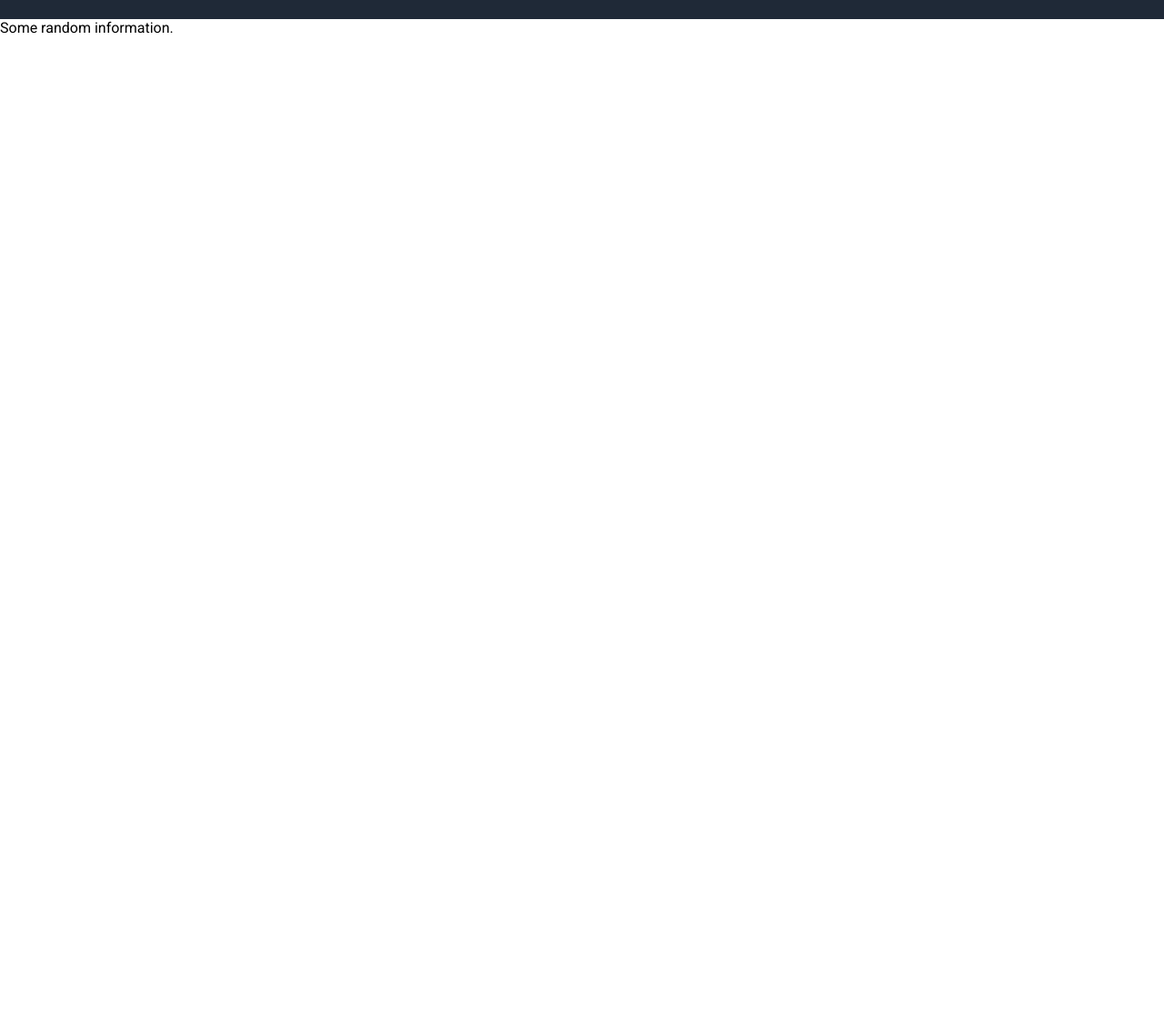
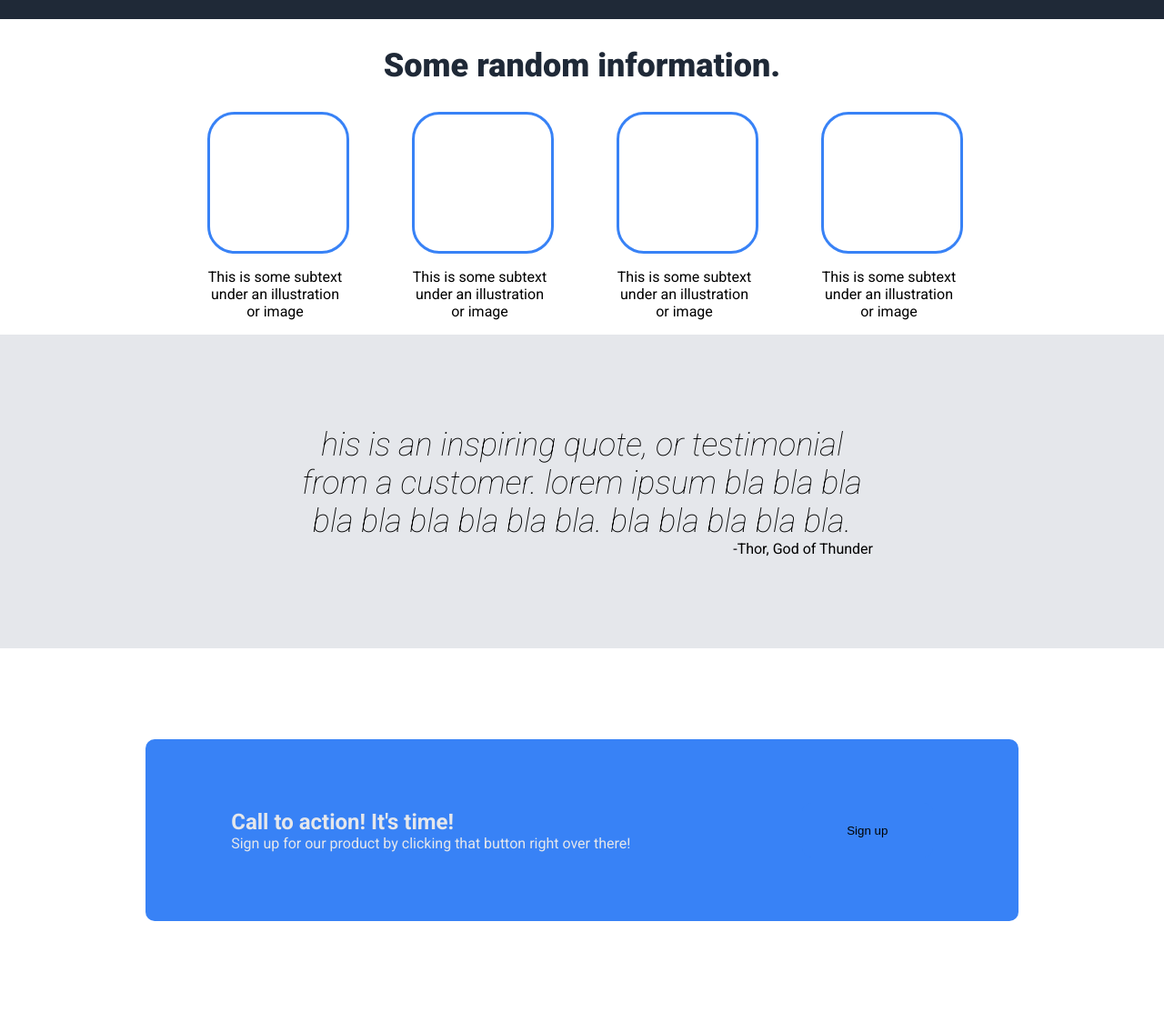
Before and after one commit to SeanMcTG/OdinLandingPage, a plain HTML site: page index.html in a window 1280 px wide. Shown: the part 500-1613 px from the top of the page at 91% size. Before the commit the page ends 800 px from the top, so only its background shows below. Drawn offline with Linux system fonts and the light colour scheme.

Commit message:
Added more CSS and last 2 sections of page

```diff
--- a/index.html
+++ b/index.html
@@ -8,7 +8,7 @@
     <link rel="stylesheet" href="style.css">
     <link rel="preconnect" href="https://fonts.googleapis.com">
     <link rel="preconnect" href="https://fonts.gstatic.com" crossorigin>
-    <link href="https://fonts.googleapis.com/css2?family=Roboto&display=swap" rel="stylesheet">
+    <link href="https://fonts.googleapis.com/css2?family=Roboto:ital,wght@0,300;0,400;0,500;0,700;0,900;1,100;1,300;1,400;1,500;1,700;1,900&display=swap" rel="stylesheet">
 </head>
 <body>
 
@@ -37,9 +37,58 @@
             <img src="http://via.placeholder.com/640x360">
         </div>
     </div>
-    <div class="infosection">
-        <div class="infoheadline">Some random information.</div>
-        <div class="info"
+    <div class="info-section">
+        <div class="info-headline">Some random information.</div>
+        <div class="info-boxes">
+            <div class="info-boxes-full">
+                <div class="info-pictures"></div>
+                <div class="info-subtext">
+                   <p>This is some subtext under an illustration or image</p>
+                </div>
+            </div>
+            <div class="info-boxes-full">
+                <div class="info-pictures"></div>
+                <div class="info-subtext">
+                   <p>This is some subtext under an illustration or image</p>
+                </div>
+            </div>
+            <div class="info-boxes-full">
+                <div class="info-pictures"></div>
+                <div class="info-subtext">
+                   <p>This is some subtext under an illustration or image</p>
+                </div>
+            </div>
+            <div class="info-boxes-full">
+                <div class="info-pictures"></div>
+                <div class="info-subtext">
+                   <p>This is some subtext under an illustration or image</p>
+                </div>
+            </div>
+        </div>
+        <div class="quote">
+            <div class="quote-text">
+                his is an inspiring quote, or testimonial from a customer.
+                 lorem ipsum bla bla bla bla bla bla bla bla bla. bla
+                 bla bla bla bla.
+
+            </div>
+            <div class="quote-author">
+                -Thor, God of Thunder
+            </div>
+        </div>
+    </div>
+    <div class="call-to-action-section">
+        <div class="call-to-action-box">
+            <div class="call-to-action-left">
+                <div class="call-to-action-headline">
+                    Call to action! It's time!
+                </div>
+                <div class="call-to-action-subtext">
+                    Sign up for our product by clicking that button right over there!
+                </div>
+            </div>
+            <button class="call-to-action-button">Sign up</button>
+        </div>
     </div>
 
 </body>
--- a/style.css
+++ b/style.css
@@ -69,3 +69,102 @@ ul {
     text-align: center;
     width: 20%;
 }
+
+.info-section {
+
+}
+
+.info-headline {
+    font-size: 36px;
+    font-weight: 900;
+    color: #1F2937;
+    text-align: center;
+    padding: 30px;
+}
+
+.info-boxes {
+    display: flex;
+    justify-content: center;
+    gap: 75px;
+}
+
+.info-boxes-full {
+    display: flex;
+    flex-direction: column;
+    width: 150px;
+
+}
+
+.info-pictures {
+    width: 150px;
+    height: 150px;
+    border: 3px solid #3882F6;
+    border-radius: 30px;
+}
+
+.info-subtext {
+    text-align: center;
+}
+
+.quote {
+    background-color: #E5E7EB;
+    padding-top: 100px;
+    padding-bottom: 100px;
+}
+
+.quote-text {
+    display: flex;
+    padding-left: 25%;
+    padding-right: 25%;
+    align-items: center;
+    justify-content: center;
+    text-align: center;
+    font-size: 36px;
+    font-style: italic;
+    font-weight: lighter;
+}
+
+.quote-author {
+    display: flex;
+    justify-content: end;
+    padding-right: 25%;
+}
+
+.call-to-action-section {
+    height: 400px;
+    display: flex;
+    justify-content: center;
+    align-items: center;
+}
+
+.call-to-action-box {
+    height: 50%;
+    width: 75%;
+    display: flex;
+    background-color: #3882F6;
+    justify-content: space-around;
+    color: #E5E7EB;
+    border-radius: 10px;
+    align-items: center;
+}
+
+.call-to-action-left {
+    display: flex;
+    flex-direction: column;
+    justify-content: center;
+}
+
+.call-to-action-headline {
+    font-weight: bolder;
+    font-size: 24px;
+}
+
+.call-to-action-button {
+    height: 30%;
+    width: 15%;
+    text-align: center;
+    border: 1px;
+    border-radius: 10px;
+    border-color: #E5E7EB;
+    background-color: #3882F6;
+}
```
